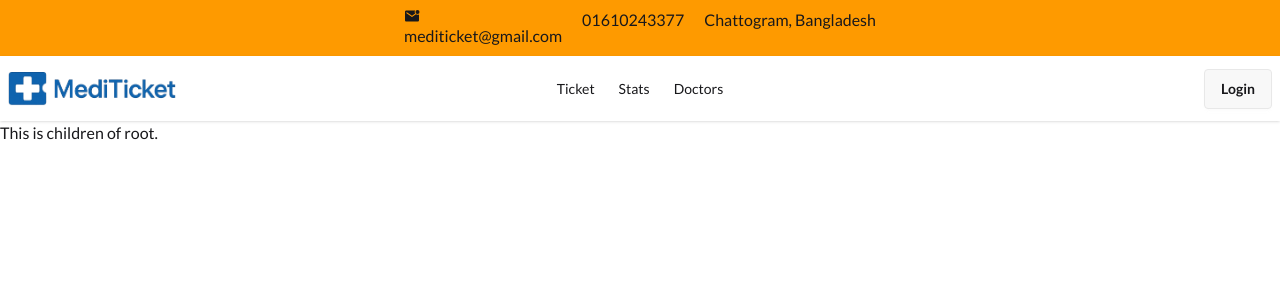
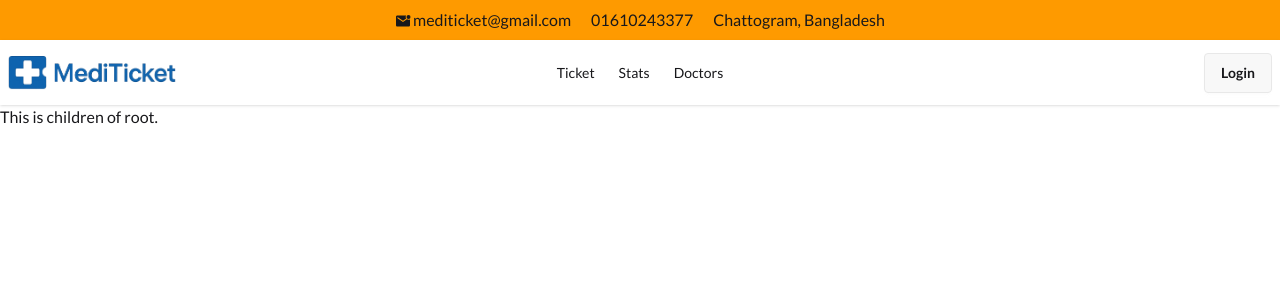
Before and after one commit to Suprio-Das/MediTicket, a React (Vite) app: page / in a window 1280 px wide. Shown: the top 300 px of the page. Built offline with nearby package versions, Linux system fonts and the light colour scheme.

Commit message:
Mail icon modified

```diff
--- a/src/Components/Shared/Navbar.jsx
+++ b/src/Components/Shared/Navbar.jsx
@@ -5,7 +5,7 @@ const Navbar = () => {
     return (
         <div>
             <div className='bg-amber-500 p-2 flex justify-center gap-5'>
-                <p><IoMdMailUnread /> mediticket@gmail.com</p>
+                <p className='flex items-center gap-0.5'><IoMdMailUnread className='mt-0.5' /> mediticket@gmail.com</p>
                 <p>01610243377</p>
                 <p>Chattogram, Bangladesh</p>
             </div>
```
